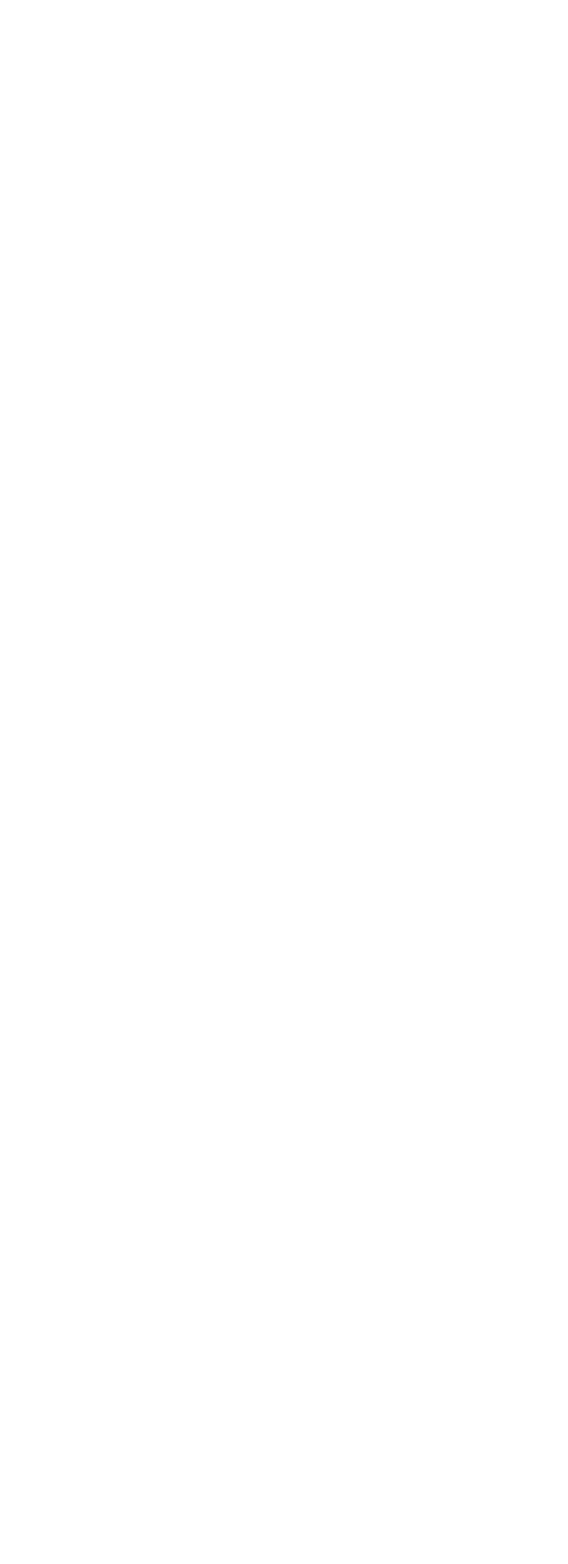
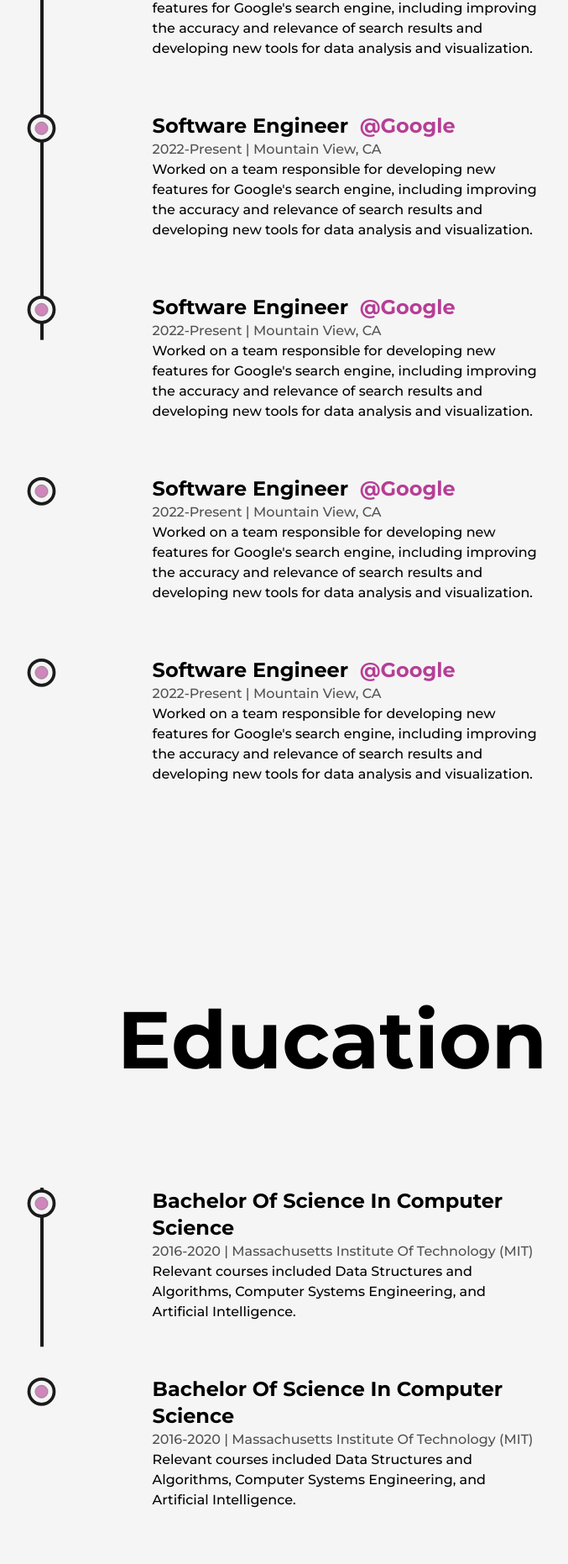
Before and after one commit to TruongTanNghia/Build-My-Profile-NextJs, a Next.js app: page /about in a window 1280 px wide. Shown: the part 2630-4492 px from the top of the page at 84% size, without its empty margins (244-921 px from the left). Before the commit the page ends 2294 px from the top, so only its background shows below. Built offline with nearby package versions, Linux system fonts and the light colour scheme.

Commit message:
feat: #12 [Component] - Creating Experience & Education Component

```diff
--- /dev/null
+++ b/src/components/Education.js
@@ -0,0 +1,85 @@
+import React from "react";
+import { motion, useScroll } from "framer-motion";
+import LiIcon from "./LiIcon";
+
+const Details = ({ type, time, place, info }) => {
+  const ref = React.useRef(null);
+  return (
+    <li
+      ref={ref}
+      className="my-8 first:mt-0 last:mb-0 w-[60%] mx-auto flex flex-col items-center justify-between"
+    >
+      <LiIcon reference={ref} />
+      <motion.div
+        initial={{ y: 50 }}
+        whileInView={{ y: 0 }}
+        transition={{ duration: 0.5, type: "spring" }}
+      >
+        <h3 className="capitalize font-bold text-2xl">{type}</h3>
+        <span className="capitalize font-medium text-dark/75">
+          {time} | {place}
+        </span>
+        <p className="font-medium w-full">{info}</p>
+      </motion.div>
+    </li>
+  );
+};
+
+const Education = () => {
+  const ref = React.useRef(null);
+  const { scrollYProgress } = useScroll({
+    target: ref,
+    offset: ["start end", "center start"],
+  });
+  return (
+    <>
+      <div className="my-64">
+        <h2 className="font-bold text-8xl mb-32 mt-30 w-full text-center">
+          Education
+        </h2>
+        <div ref={ref} className="w-[75%] mx-auto relative">
+          <motion.div
+            style={{ scaleY: scrollYProgress }}
+            className="absolute left-9 top-0 w-[4px] h-full bg-dark origin-top"
+          />
+          <ul className="w-full flex flex-col items-start justify-between ml-4">
+            <Details
+              type="  Bachelor Of Science In Computer Science "
+              time=" 2016-2020 "
+              place="Massachusetts Institute Of Technology (MIT)"
+              info="Relevant
+              courses included Data Structures and Algorithms, Computer Systems
+              Engineering, and Artificial Intelligence."
+            />
+            <Details
+              type="  Bachelor Of Science In Computer Science "
+              time=" 2016-2020 "
+              place="Massachusetts Institute Of Technology (MIT)"
+              info="Relevant
+              courses included Data Structures and Algorithms, Computer Systems
+              Engineering, and Artificial Intelligence."
+            />
+            <Details
+              type="  Bachelor Of Science In Computer Science "
+              time=" 2016-2020 "
+              place="Massachusetts Institute Of Technology (MIT)"
+              info="Relevant
+              courses included Data Structures and Algorithms, Computer Systems
+              Engineering, and Artificial Intelligence."
+            />
+            <Details
+              type="  Bachelor Of Science In Computer Science "
+              time=" 2016-2020 "
+              place="Massachusetts Institute Of Technology (MIT)"
+              info="Relevant
+              courses included Data Structures and Algorithms, Computer Systems
+              Engineering, and Artificial Intelligence."
+            />
+          </ul>
+        </div>
+      </div>
+    </>
+  );
+};
+
+export default Education;
--- /dev/null
+++ b/src/components/Experience.js
@@ -0,0 +1,112 @@
+import React from "react";
+import { motion, useScroll } from "framer-motion";
+import LiIcon from "./LiIcon";
+
+const Details = ({ position, company, companyLink, time, address, work }) => {
+  const ref = React.useRef(null);
+  return (
+    <li
+      ref={ref}
+      className="my-8 first:mt-0 last:mb-0 w-[60%] mx-auto flex flex-col items-center justify-between"
+    >
+      <LiIcon reference={ref} />
+      <motion.div
+        initial={{ y: 50 }}
+        whileInView={{ y: 0 }}
+        transition={{ duration: 0.5, type: "spring" }}
+      >
+        <h3 className="capitalize font-bold text-2xl">
+          {position}&nbsp;
+          <a
+            href={companyLink}
+            target="_blank"
+            className="text-primary capitalize"
+          >
+            {company}
+          </a>
+        </h3>
+        <span className="capitalize font-medium text-dark/75">
+          {time} | {address}
+        </span>
+        <p className="font-medium w-full">{work}</p>
+      </motion.div>
+    </li>
+  );
+};
+
+const Experience = () => {
+  const ref = React.useRef(null);
+  const { scrollYProgress } = useScroll({
+    target: ref,
+    offset: ["start end", "center start"],
+  });
+  return (
+    <>
+      <div className="my-64">
+        <h2 className="font-bold text-8xl mb-32 w-full text-center">
+          Experience
+        </h2>
+        <div ref={ref} className="w-[75%] mx-auto relative">
+          <motion.div
+            style={{ scaleY: scrollYProgress }}
+            className="absolute left-9 top-0 w-[4px] h-full bg-dark origin-top"
+          />
+          <ul className="w-full flex flex-col items-start justify-between ml-4">
+            <Details
+              position=" Software Engineer "
+              company="@Google"
+              companyLink="https://www.citi.com/"
+              time="2022-Present"
+              address="Mountain View, CA"
+              work="Worked on a team responsible for developing new features for Google's
+              search engine, including improving the accuracy and relevance of search results and
+              developing new tools for data analysis and visualization."
+            />
+            <Details
+              position=" Software Engineer "
+              company="@Google"
+              companyLink="https://www.citi.com/"
+              time="2022-Present"
+              address="Mountain View, CA"
+              work="Worked on a team responsible for developing new features for Google's
+              search engine, including improving the accuracy and relevance of search results and
+              developing new tools for data analysis and visualization."
+            />
+            <Details
+              position=" Software Engineer "
+              company="@Google"
+              companyLink="https://www.citi.com/"
+              time="2022-Present"
+              address="Mountain View, CA"
+              work="Worked on a team responsible for developing new features for Google's
+              search engine, including improving the accuracy and relevance of search results and
+              developing new tools for data analysis and visualization."
+            />
+            <Details
+              position=" Software Engineer "
+              company="@Google"
+              companyLink="https://www.citi.com/"
+              time="2022-Present"
+              address="Mountain View, CA"
+              work="Worked on a team responsible for developing new features for Google's
+              search engine, including improving the accuracy and relevance of search results and
+              developing new tools for data analysis and visualization."
+            />
+            <Details
+              position=" Software Engineer "
+              company="@Google"
+              companyLink="https://www.citi.com/"
+              time="2022-Present"
+              address="Mountain View, CA"
+              work="Worked on a team responsible for developing new features for Google's
+              search engine, including improving the accuracy and relevance of search results and
+              developing new tools for data analysis and visualization."
+            />
+          </ul>
+        </div>
+      </div>
+    </>
+  );
+};
+
+export default Experience;
--- /dev/null
+++ b/src/components/LiIcon.js
@@ -0,0 +1,35 @@
+import React from "react";
+import { motion, useScroll } from "framer-motion";
+const LiIcon = ({ reference }) => {
+  const { scrollYProgress } = useScroll({
+    target: reference,
+    offset: ["center end", "center center"],
+  });
+  return (
+    <figure className="absolute left-0 stroke-dark">
+      <svg className="-rotate-90" width="75" height="75" viewBox="0 0 100 100">
+        <circle
+          cx="75"
+          cy="50"
+          r="20"
+          className="stroke-primary stroke-1 fill-none"
+        />
+        <motion.circle
+          cx="75"
+          cy="50"
+          r="20"
+          className="stroke-[5px] fill-light"
+          style={{ pathLength: scrollYProgress }}
+        />
+        <circle
+          cx="75"
+          cy="50"
+          r="10"
+          className="animate-pulse stroke-1 fill-primary"
+        />
+      </svg>
+    </figure>
+  );
+};
+
+export default LiIcon;
--- a/src/pages/about.js
+++ b/src/pages/about.js
@@ -10,6 +10,8 @@
 import profilePic from "../../public/images/profile/avatar.png";
 import { useInView, useMotionValue, useSpring } from "framer-motion";
 import Skills from "@/components/Skills";
+import Experience from "@/components/Experience";
+import Education from "@/components/Education";
 
 const About = () => {
   const AnimatedNumber = ({ value }) => {
@@ -108,6 +110,8 @@
             </div>
           </div>
           <Skills />
+          <Experience />
+          <Education />
         </Layout>
       </main>
     </>
```
